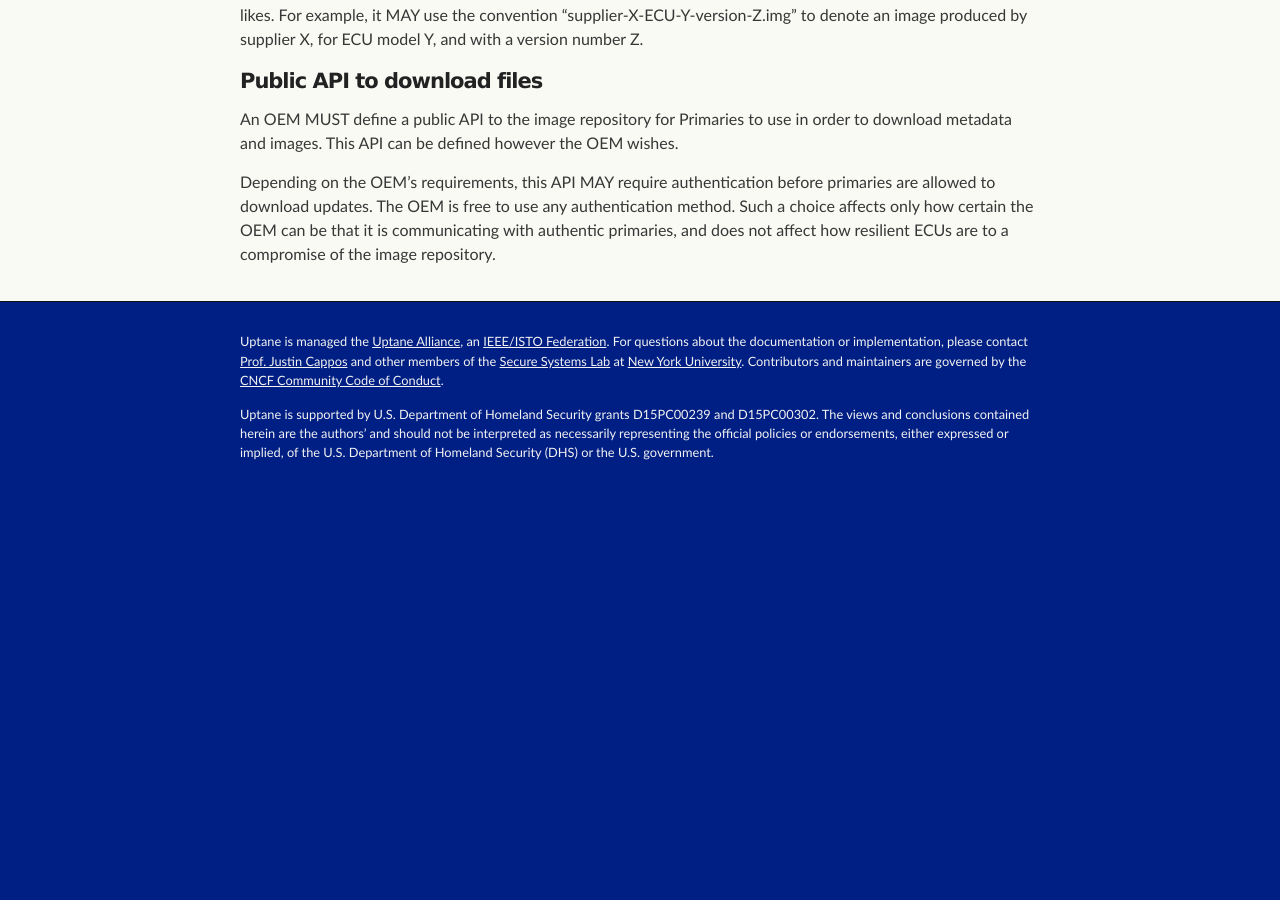
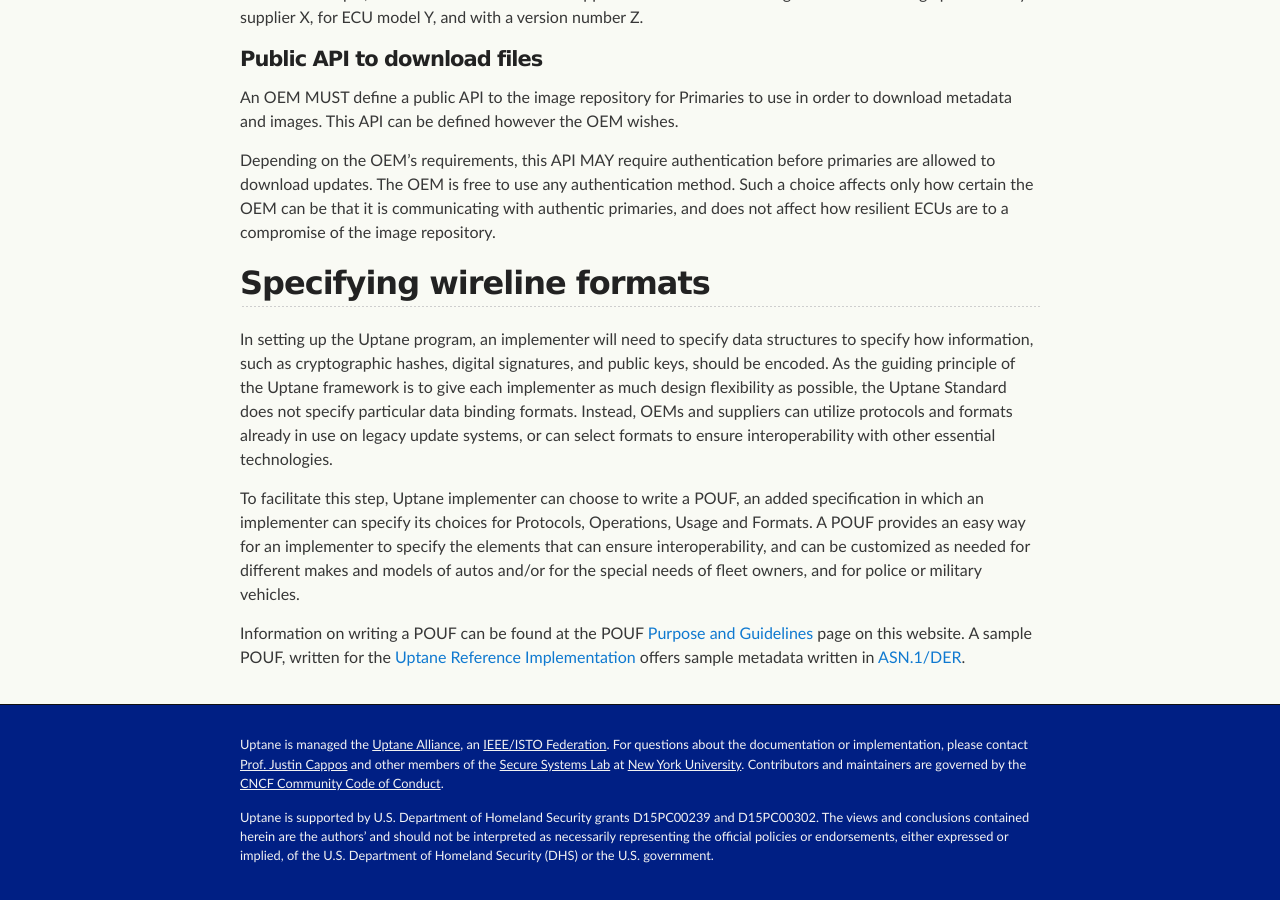
Before and after one commit to uptane/deployment-considerations, a Jekyll site: the page built from repositories.md, in a window 1280 px wide and 900 px high, scrolled down 8633 px. Built offline with Jekyll 4.4.1, drawn with Linux system fonts in a browser that asks for light colours; our own code applies the rules of GitHub Pages for plain Markdown files; before the commit the page ends 9130 px from its top, so only the background shows below that.

Commit message:
Added description of POUF closes Issue #14

```diff
--- a/repositories.md
+++ b/repositories.md
@@ -159,7 +159,7 @@ Sending an update from the Director repository to a Primary requires the followi
 
 Since the automated process is continually producing new metadata files (and, possibly, encrypted images), these files SHOULD be deleted as soon as Primaries have consumed them, so that storage space can be reclaimed. This MAY be done by simply tracking whether Primaries have successfully downloaded these files within a reasonable amount of time.
 
-## Image repository
+### Image repository
 *Note that all information about setting up signing keys for this repository can be found on the [Key Management](https://github.com/uptane/deployment-considerations/blob/master/key_management.md) page of this website*
 
 Finally, in order to provide compromise-resilience, the OEM will build the Image repository following the guidance in the Uptane Standard. The Image repository differs from the Director repository in a number of ways. First, it is managed by human administrators who use offline keys to sign targets metadata. It also MAY delegate images to suppliers, and provides the same metadata to all Primaries. Lastly, it does not encrypt images per ECU, and updates its metadata and images relatively infrequently (e.g., every two weeks, or monthly).
@@ -197,3 +197,10 @@ Every delegation SHOULD be prefixed with the unique name of a tier-1 supplier, s
 An OEM MUST define a public API to the image repository for  Primaries to use in order to download metadata and images. This API can be defined however the OEM wishes.
 
 Depending on the OEM's requirements, this API MAY require authentication before primaries are allowed to download updates. The OEM is free to use any authentication method. Such a choice affects only how certain the OEM can be that it is communicating with authentic primaries, and does not affect how resilient ECUs are to a compromise of the image repository.
+
+## Specifying wireline formats
+In setting up the Uptane program, an implementer will need to specify data structures to specify how information, such as cryptographic hashes, digital signatures, and public keys, should be encoded. As the guiding principle of the Uptane framework is to give each implementer as much design flexibility as possible, the Uptane Standard does not specify particular data binding formats. Instead, OEMs and suppliers can utilize protocols and formats already in use on legacy update systems, or can select formats to ensure interoperability with other essential technologies.
+
+To facilitate this step, Uptane implementer can choose to write a POUF, an added specification in which an implementer can specify its choices for Protocols, Operations, Usage and Formats. A POUF provides an easy way for an implementer to specify the elements that can ensure interoperability, and can be customized as needed for different makes and models of autos and/or for the special needs of fleet owners, and for police or military vehicles.
+
+Information on writing a POUF can be found at the POUF [Purpose and Guidelines](https://uptane.github.io/pouf.html) page on this website. A sample POUF, written for the [Uptane Reference Implementation](https://uptane.github.io/reference_pouf.html) offers sample metadata written in [ASN.1/DER](https://github.com/uptane/uptane.github.io/blob/master/reference_pouf.md#file-formats).
```
